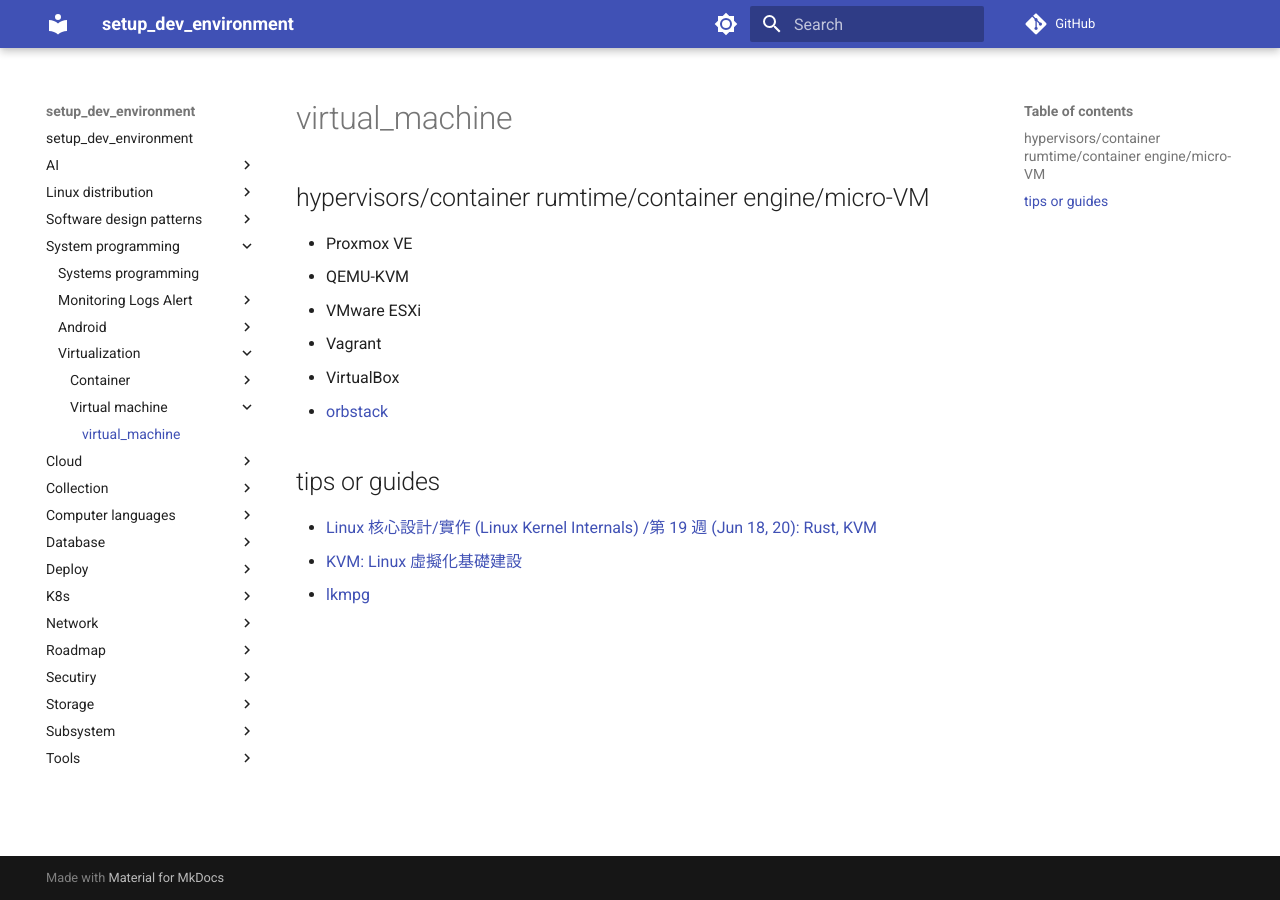
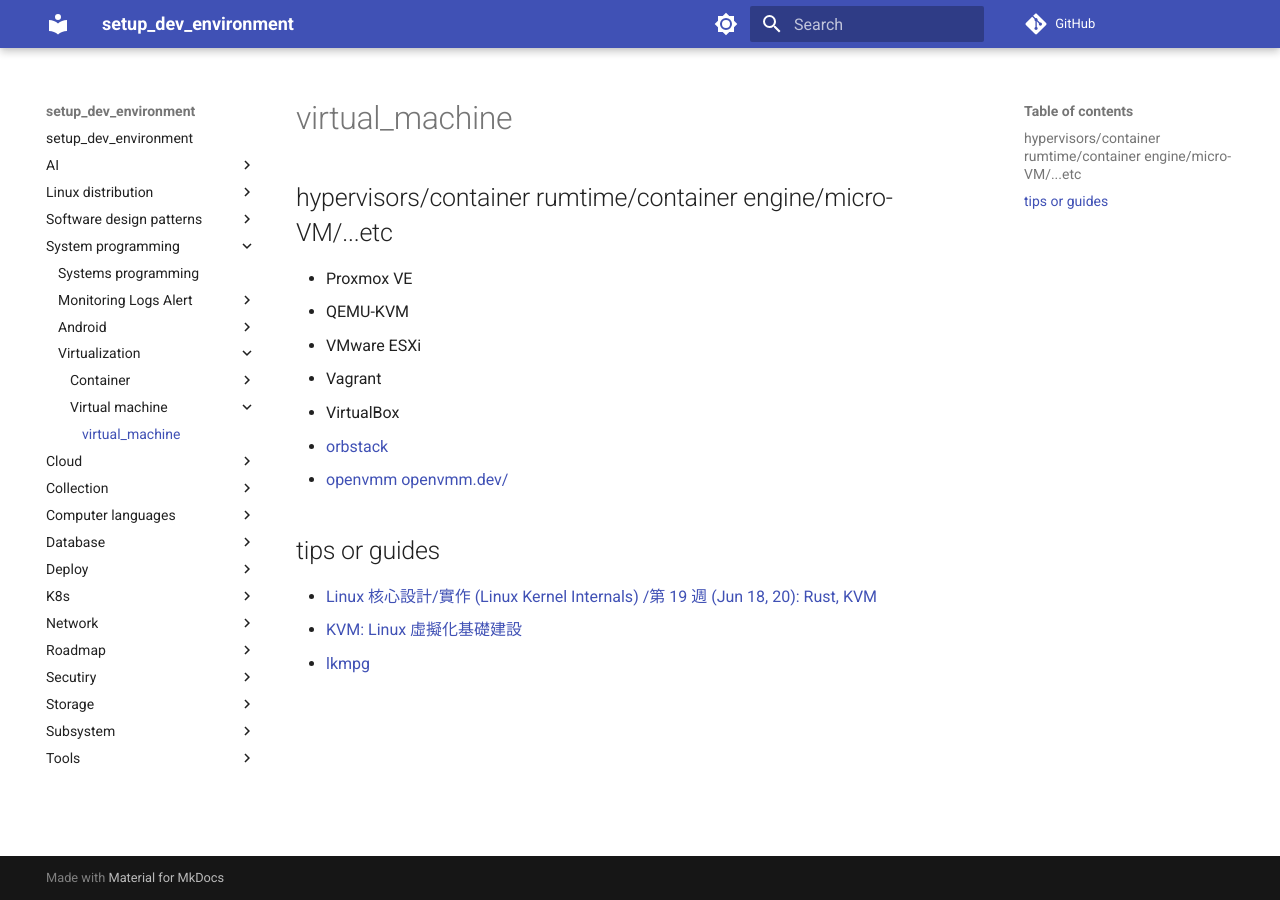
Before and after one commit to hong539/setup_dev_environment, an MkDocs documentation site: the page built from docs/System programming/virtualization/virtual_machine/virtual_machine.md, in a window 1280 px wide. Built offline with MkDocs 1.6.1 and Material for MkDocs 9.7.7, drawn with Linux system fonts in a browser that asks for light colours; comment, search, counter and statistics services are not loaded.

Commit message:
Update docs

```diff
--- a/docs/System programming/virtualization/virtual_machine/virtual_machine.md
+++ b/docs/System programming/virtualization/virtual_machine/virtual_machine.md
@@ -1,6 +1,6 @@
 # virtual_machine
 
-## hypervisors/container rumtime/container engine/micro-VM
+## hypervisors/container rumtime/container engine/micro-VM/...etc
 
 * Proxmox VE
 * QEMU-KVM
@@ -8,6 +8,8 @@
 * Vagrant
 * VirtualBox
 * [orbstack](https://docs.orbstack.dev/architecture)
+* [openvmm](https://github.com/microsoft/openvmm)
+    [openvmm.dev/](https://openvmm.dev/)
 
 ## tips or guides
 
```
Also changed, not shown: docs/computer languages/programming_languages/c++/c++.md (+2 -0 lines), docs/computer languages/programming_languages/perl/perl.md (added, +6 -0 lines).
